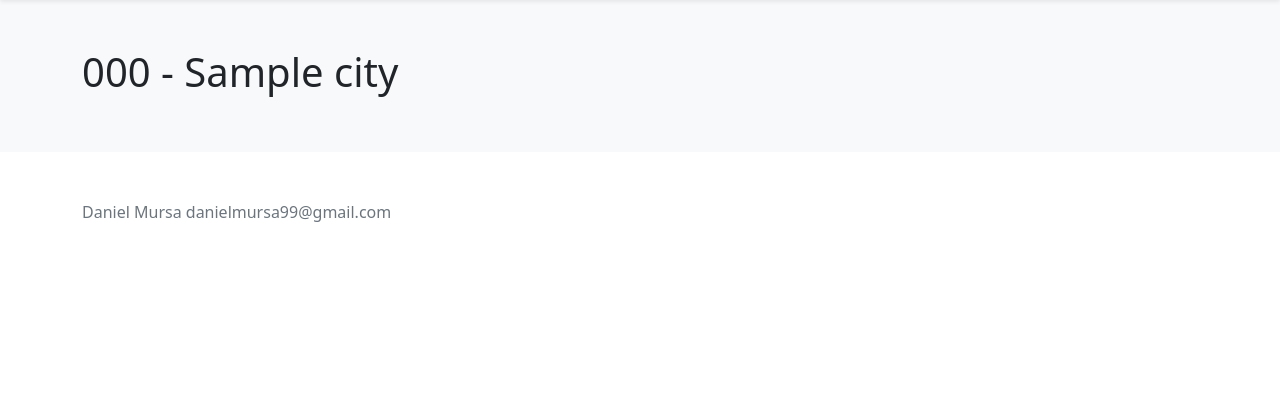
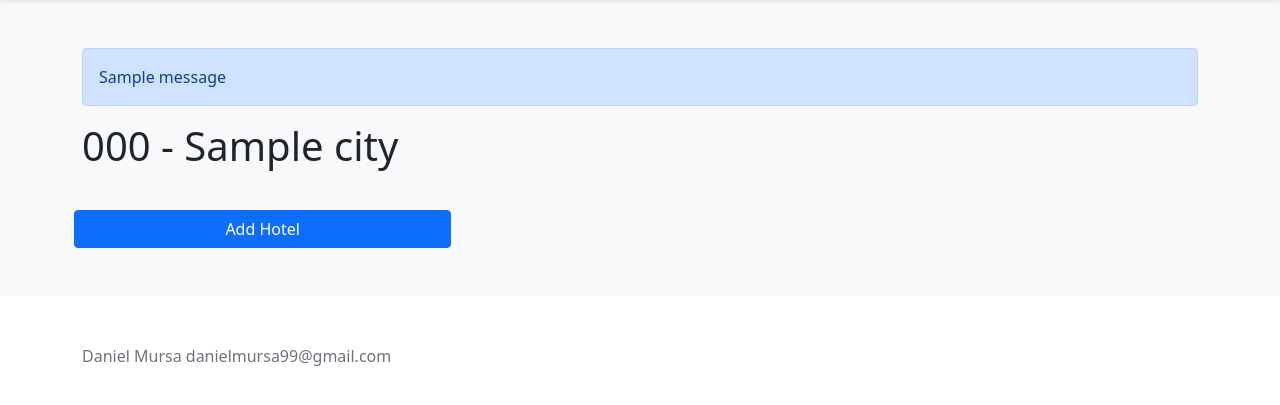
Before and after one commit to danielmursa/maykinmedia_django, a Django app: page /city/000 in a window 1280 px wide. Shown: the part 56-461 px from the top of the page. Run offline with Django 5.2, Linux system fonts and the light colour scheme; tables that the repository leaves empty hold one stand-in row (values such as "Sample post"); one stand-in notice (Sample message) is shown.

Commit message:
Add/update/delete hotels

```diff
--- a/hotel/templates/base.html
+++ b/hotel/templates/base.html
@@ -21,6 +21,14 @@
     <main>
       <div class="album py-5 bg-light">
         <div class="container">
+          {% if messages %}
+                {% for message in messages %}
+                <div class="alert alert-primary" role="alert">
+                    {% if message.level == DEFAULT_MESSAGE_LEVELS.ERROR %}Important: {% endif %}
+                    {{ message }}
+                </div>
+                {% endfor %}
+            {% endif %}
           <div class="row row-cols-1 row-cols-sm-2 row-cols-md-3 g-3">
             {% block content %}{% endblock %}
           </div>
--- a/hotel/templates/hotel/city_detail.html
+++ b/hotel/templates/hotel/city_detail.html
@@ -2,15 +2,16 @@
 
 {% block content %}
 <h1 class="fw-light">{{ object }}</h1>
-<section class="container">
-  <div class="row">
-    <div class="col mx-auto">
-      <ul class="list-group">
-          {% for hotel in hotels %}
-            <li class="list-group-item"><a href="{% url 'hotel_detail' code=hotel.code %}">{{ hotel }}</a></li>
-          {% endfor %}
-        </ul>
-    </div>
-  </div>
-</section>
+<ul class="list-group" style="width: 100%;">
+  {% for hotel in object.hotels.all %}
+  <li class="list-group-item">
+    <a href="{% url 'hotel_update' code=hotel.code %}" class="btn btn-sm btn-success">Update</a>
+    <a href="{% url 'hotel_delete' code=hotel.code %}" class="btn btn-sm btn-danger">Delete</a>
+    -
+    <a href="{% url 'hotel_detail' code=hotel.code %}">{{ hotel }}</a>
+  </li>
+  {% endfor %}
+</ul>
+<a href="{% url 'city_hotel_create' city_code=object.code %}" class="btn btn-primary">Add Hotel</a>
+
 {% endblock %}
--- a/hotel/templates/hotel/city_list.html
+++ b/hotel/templates/hotel/city_list.html
@@ -5,7 +5,7 @@
   <div class="row py-lg-5">
     <div class="col mx-auto">
       <ul class="list-group">
-          {% for city in cities %}
+          {% for city in object_list %}
             <li class="list-group-item"><a href="{% url 'city_detail' code=city.code %}">{{ city }}</a></li>
           {% endfor %}
         </ul>
--- a/hotel/urls.py
+++ b/hotel/urls.py
@@ -1,14 +1,48 @@
 from .api import urls as api_urls
 from django.urls import path, include
 from django.views.generic import TemplateView
-from .views import CityListView, CityHotelDetailView, HotelDetailView
+from .views import *
 
 urlpatterns = [
-    path("", TemplateView.as_view(template_name="index.html"), name="home_page"),
-    path("api/", include(api_urls)),
-    path("cities/", CityListView.as_view(), name="city_list"),
-    path("city/<str:code>", CityHotelDetailView.as_view(), name="city_detail"),
-    path("hotel/<str:code>", HotelDetailView.as_view(), name="hotel_detail"),
+    path(
+        "",
+        TemplateView.as_view(template_name="index.html"),
+        name="home_page",
+    ),
+    path(
+        "api/",
+        include(api_urls),
+    ),
+    path(
+        "cities/",
+        CityListView.as_view(),
+        name="city_list",
+    ),
+    path(
+        "city/<str:code>",
+        CityHotelDetailView.as_view(),
+        name="city_detail",
+    ),
+    path(
+        "city/<str:city_code>/create",
+        HotelCreateView.as_view(),
+        name="city_hotel_create",
+    ),
+    path(
+        "hotel/<str:code>",
+        HotelDetailView.as_view(),
+        name="hotel_detail",
+    ),
+    path(
+        "hotel/update/<str:code>",
+        HotelUpdateView.as_view(),
+        name="hotel_update",
+    ),
+    path(
+        "hotel/delete/<str:code>",
+        HotelDeleteView.as_view(),
+        name="hotel_delete",
+    ),
     path(
         "hotels/",
         TemplateView.as_view(template_name="hotel/hotel_list.html"),
--- a/hotel/views.py
+++ b/hotel/views.py
@@ -15,12 +15,50 @@
 class CityListView(ListView):
     model = City
 
+
 class CityHotelDetailView(DetailView):
     model = City
     template_name = "hotel/city_detail.html"
     pk_url_kwarg = "code"
 
+
 class HotelDetailView(DetailView):
     model = Hotel
     template_name = "hotel/hotel_detail.html"
     pk_url_kwarg = "code"
+
+
+class HotelCreateView(SuccessMessageMixin, CreateView):
+    model = Hotel
+    form_class = HotelForm
+    template_name = "hotel/hotel_form.html"
+    success_message = "Hotel created successfully"
+
+    def get_success_url(self, **kwargs):
+        return reverse_lazy("city_detail", args=(self.kwargs.get("city_code"),))
+
+    def form_valid(self, form):
+        city_code = self.kwargs.get("city_code")
+        city = get_object_or_404(City, code=city_code)
+        form.instance.city = city
+        return super().form_valid(form)
+
+
+class HotelUpdateView(SuccessMessageMixin, UpdateView):
+    model = Hotel
+    form_class = HotelForm
+    template_name = "hotel/hotel_form.html"
+    pk_url_kwarg = "code"
+    success_message = "Hotel updated successfully"
+
+    def get_success_url(self, **kwargs):
+        city_code = self.get_object().city.code
+        return reverse_lazy("city_detail", args=(city_code,))
+
+
+class HotelDeleteView(SuccessMessageMixin, DeleteView):
+    model = Hotel
+    template_name = "hotel/hotel_confirm_delete.html"
+    pk_url_kwarg = "code"
+    success_url = reverse_lazy("city_list")
+    success_message = "Hotel deleted successfully"
--- a/maykinmedia_django/settings.py
+++ b/maykinmedia_django/settings.py
@@ -82,7 +82,7 @@
 }
 
 WSGI_APPLICATION = "maykinmedia_django.wsgi.application"
-
+MESSAGE_STORAGE = "django.contrib.messages.storage.cookie.CookieStorage"
 
 # Database
 # https://docs.djangoproject.com/en/5.0/ref/settings/#databases
```
Also changed, not shown: hotel/forms.py (added, +8 -0 lines), hotel/templates/hotel/hotel_confirm_delete.html (added, +11 -0 lines), hotel/templates/hotel/hotel_form.html (added, +13 -0 lines).
